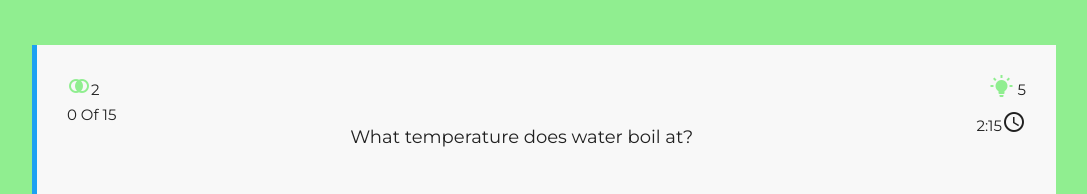
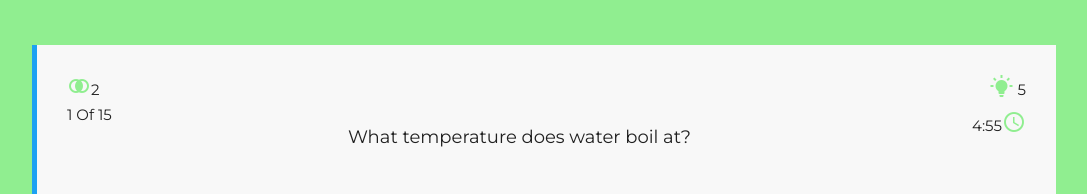
Before and after one commit to Sambalicious/reactQuizApp, a React (Create React App) app: page /play/quiz in a window 1280 px wide. Shown: the top 194 px of the page, without its empty margins (96-1183 px from the left). Built offline with nearby package versions, Linux system fonts and the light colour scheme.

Commit message:
added functionality to the btn

```diff
--- a/src/components/Instructions.jsx
+++ b/src/components/Instructions.jsx
@@ -51,12 +51,14 @@ const Instructions = () => {
                      </li>
                      <li>You can quit the game at any point by clicking on the quit button, after which your scores will be revealed</li>
                     <li> The timer starts as soon as the game loads</li>
-                    <li>if you are ready to proceed, click the let's do this icon</li>
+                    <li>if you are ready to proceed, click the proceed to question button</li>
                 </ul>
-                <div>
+                <div className="edited">
                     <span className="left"><Link to="/">No, take me back</Link></span>
-                    <span className="right"><Link to="/play/quiz">Let's do this</Link></span>
+                    <span className="right"><Link to="/play/quiz">Proceed to Questions</Link></span>
                     </div>
+
+                    <span className="mdi mdi-copywrite">developed by Samuel Ayegbusi</span>
         </div>
         </Fragment>
      );
--- a/src/components/quiz/Play.jsx
+++ b/src/components/quiz/Play.jsx
@@ -25,13 +25,21 @@ class Play extends Component {
         fiftyFifty: 2,
         usedFiftyFifty:false,
         time:{},
-        previousRandomNumbers: []
+        previousRandomNumbers: [],
+        nextBtnDisabled:false,
+        previousBtnDisabled: true,
 
-     }
+
+
+     };
+
+     interval = null;
+
 
      componentDidMount() {
          const { questions, currentQuestion, nextQuestion, previousQuestion} =this.state
          this.displayQuestions(questions, currentQuestion, previousQuestion, nextQuestion );
+         this.startTimer();
      }
 
 
@@ -47,6 +55,7 @@ class Play extends Component {
                 currentQuestion,nextQuestion,previousQuestion,answer, previousRandomNumbers :[]
             }, () => {
                 this.showOptions();
+                this.handledDisabledBtn();
             });
         }
      }
@@ -187,7 +196,7 @@ class Play extends Component {
 
             options.forEach((option, index) => {
                 if(option.innerHTML.toLowerCase() === this.state.answer.toLowerCase()){
-                    indexOfAnswer = index
+                    indexOfAnswer = index;
                 }
             });
 
@@ -197,7 +206,7 @@ class Play extends Component {
                 const randomNumber = Math.round(Math.random() * 3);
                 if(randomNumber !== indexOfAnswer){
                     if(randomNumbers.length < 2 &&!randomNumbers.includes(randomNumber)
-                     && !randomNumbers.includes(indexOfAnswer));
+                     && !randomNumbers.includes(indexOfAnswer)){;
                      randomNumbers.push(randomNumber);
                      count++;
                 }else{
@@ -206,6 +215,7 @@ class Play extends Component {
                         if(!randomNumbers.includes(newRandomNumber) && !randomNumbers.includes(indexOfAnswer)){
                             randomNumbers.push(newRandomNumber);
                             count++;
+
                             break;
                         }
                     }
@@ -213,7 +223,7 @@ class Play extends Component {
                 }
 
             }
-            while (count < 2);
+        }while (count < 2);
 
             options.forEach((option, index)=>{
                 if(randomNumbers.includes(index)){
@@ -227,11 +237,67 @@ class Play extends Component {
 
         }
     };
+    startTimer = () => {
+        const countDownTime = Date.now() + 300000;
+        this.interval =setInterval(() => {
+                const now = new Date();
+                const distance = countDownTime - now;
 
+                const minutes = Math.floor((distance % (1000 * 60 * 60))/ (1000 * 60));
+                const seconds = Math.floor((distance % (1000 * 60 ))/ (1000 ));
+
+                if(distance < 0){
+                    clearInterval(this.interval);
+                    this.setState({
+                        time: {
+                            minutes: 0,
+                        seconds: 0
+                        }
+
+
+                    }, ()=> {
+                        alert('Time is up');
+                        this.props.history.push('/');
+                    });
+                }
+                else{
+                    this.setState({
+                        time: {
+                            minutes,seconds
+                        }
+                    })
+                }
+        }, 1000);
+
+    };
+
+    handledDisabledBtn= () => {
+        if(this.state.previousQuestion === undefined || this.state.currentQuestion === 0){
+
+            this.setState({
+                previousBtnDisabled: true
+            });
+        }else{
+            this.setState({
+                previousBtnDisabled: false
+            });
+        }
+
+        if(this.state.nextQuestion === undefined || this.state.currentQuestion + 1  ===this.state.questions.length ){
+
+            this.setState({
+                nextBtnDisabled: true
+            });
+        }else{
+            this.setState({
+                nextBtnDisabled: false
+            });
+        }
+    }
 
     render() {
 
-        const { currentQuestion} = this.state
+        const { currentQuestion,time} = this.state
 
         return (
             <Fragment>
@@ -252,9 +318,9 @@ class Play extends Component {
                         <p><span onClick={this.handleHints} className="mdi mdi-lightbulb-on mdi-24px lifeline-icon"></span> {this.state.hints} <span  className="lifeline"></span></p>
                     </div>
                         <div className="timer-container">
-                            <p><span className="left">{this.state.currentQuestionIndex} Of {this.state.questions.length}</span>
-                         <span className="right">2:15
-                        <span className="mdi mdi-clock-outline mdi-24px"> </span></span>
+                            <p><span className="left">{this.state.currentQuestionIndex + 1} Of {this.state.questions.length}</span>
+                         <span className="right">{time.minutes}:{time.seconds}
+                        <span className="mdi mdi-clock-outline mdi-24px clock"> </span></span>
                             </p>
                         </div>
 
@@ -270,7 +336,7 @@ class Play extends Component {
 
                         <div className="btn-container">
                             <button id="previousBtn" onClick={this.handleButtonClick}>Previous</button>
-                            <button id="nextBtn" onClick={this.handleButtonClick}>Next</button>
+                            <button id="nextBtn"  onClick={this.handleButtonClick}>Next</button>
                             <button id='quitBtn' onClick={this.handleButtonClick}> Quit</button>
                         </div>
                 </div>
--- a/src/styles/_instructions.scss
+++ b/src/styles/_instructions.scss
@@ -34,6 +34,18 @@
     }
 }
 
+a{
+    padding: 20px;
+    border-radius: 5px;
+    color:$off-white;
+    background-color: black;
+}
+
+.edited{
+    margin-top: 40px;
+
+}
+
 @media screen and (max-width: 768px){
     .instructions img{
         width: 100% !important;
--- a/src/styles/_play.scss
+++ b/src/styles/_play.scss
@@ -111,3 +111,7 @@ body{
     }
 
 }
+
+.clock{
+    color: $green;
+}
--- a/src/styles/base/_base.scss
+++ b/src/styles/base/_base.scss
@@ -18,3 +18,11 @@ body{
     background-color: #f44336;
     border-radius: 5px;
 }
+
+.disabled{
+    pointer-events: none !important
+    ;
+    box-shadow: none !important;
+    background-color: #ccc !important;
+    opacity: 0.9;
+}
```
